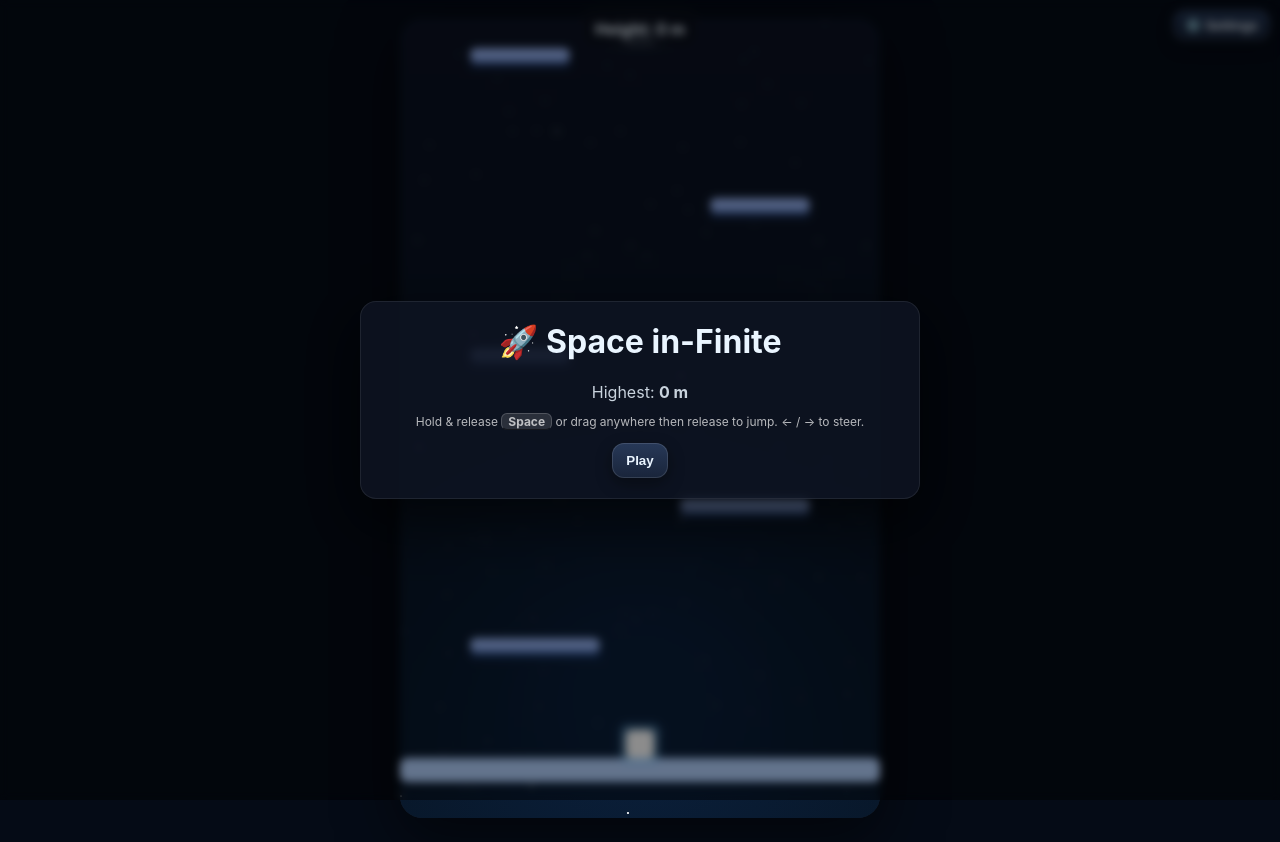
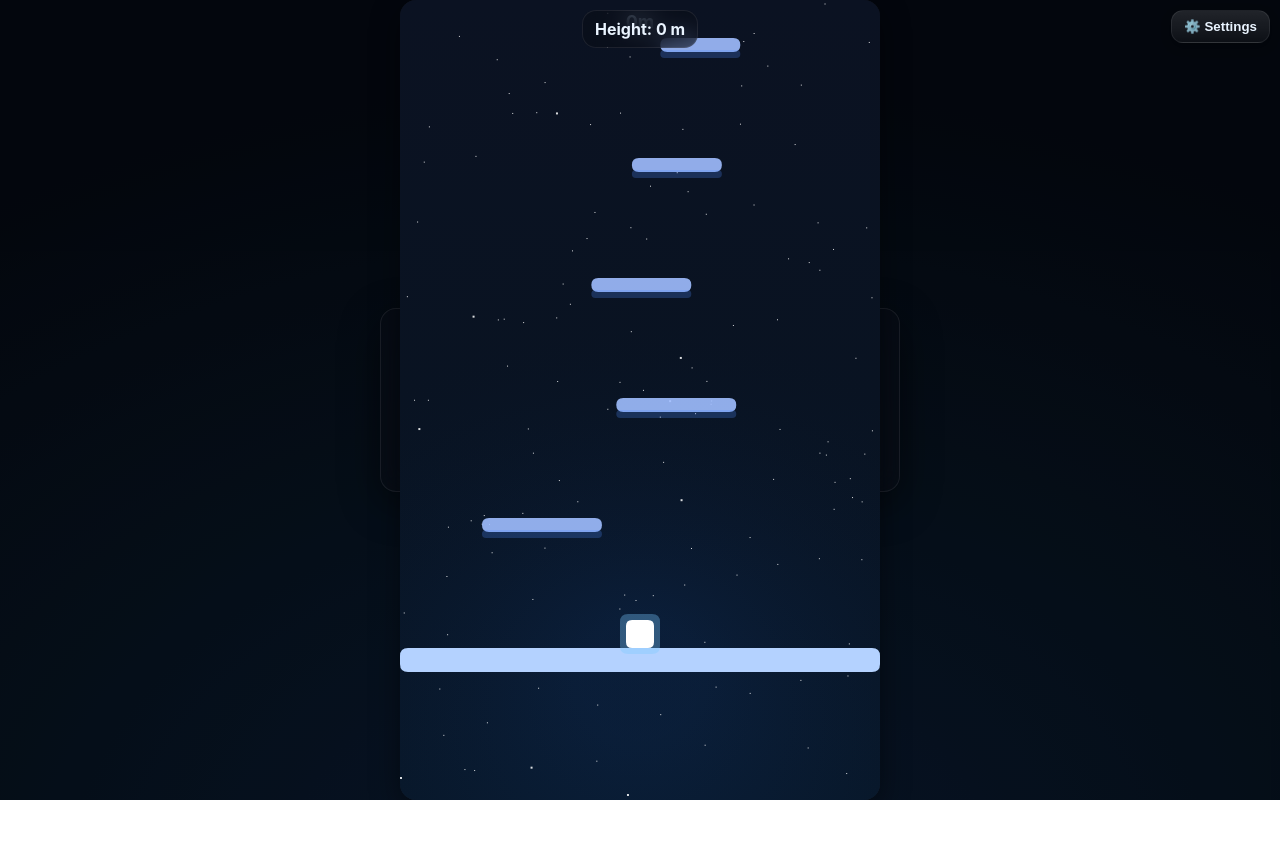
Before and after one commit to Marshii30/space-in-finite, a React (Vite) app: page / in a window 1280 px wide. After the commit the page ends 800 px from the top, so only its background shows below. Built offline with nearby package versions, Linux system fonts and the light colour scheme.

Commit message:
chore: update GameCanvas & globals.css

```diff
--- a/src/styles/globals.css
+++ b/src/styles/globals.css
@@ -1,87 +1,85 @@
 :root{
-  --bg:#050b16;
-  --panel:#0b1222;
-  --panel-2:#0a0f1c;
-  --text:#eaf5ff;
-  --muted:rgba(255,255,255,.7);
-  --accent:#6fb3ff;
+  --bg:#0a0f1a;
+  --panel:rgba(10,14,22,.55);
+  --panelBorder:rgba(255,255,255,.08);
+  --accent:#58ccff;
+  --text:#eaf4ff;
 }
 
-*{ box-sizing:border-box; }
-html,body,#root{ height:100%; }
-html,body{
+*{box-sizing:border-box}
+html,body,#root{height:100%}
+body{
   margin:0;
-  background:var(--bg);
+  font-family: Inter, system-ui, -apple-system, Segoe UI, Roboto, "Helvetica Neue", Arial, "Noto Sans", "Apple Color Emoji","Segoe UI Emoji", "Segoe UI Symbol", "Noto Color Emoji", sans-serif;
   color:var(--text);
-  font-family: Inter, system-ui, -apple-system, Segoe UI, Roboto, Helvetica, Arial, "Apple Color Emoji", "Segoe UI Emoji", "Segoe UI Symbol", sans-serif;
+  background: radial-gradient(1200px 800px at 50% 110%, #0b1e3a 0%, #071422 60%, #050a14 100%);
+  overflow:hidden;
 }
 
-/* center the game stage */
+/* Center stage */
 .game-wrap{
-  min-height:100%;
-  display:grid;
-  place-items:center;
-  padding:18px 10px 24px;
+  display:flex;
+  align-items:center;
+  justify-content:center;
+  width:100%;
+  height:100%;
+  padding:16px;
 }
 .stage{
   position:relative;
   width:480px;
   height:800px;
-  border-radius:22px;
+  border-radius:16px;
   overflow:hidden;
-  background:linear-gradient(#0c1526,#091220);
-  box-shadow:
-    0 20px 60px rgba(0,0,0,.55),
-    inset 0 0 0 1px rgba(255,255,255,.05);
+  box-shadow:0 10px 30px rgba(0,0,0,.45), inset 0 0 0 1px rgba(255,255,255,.06);
+  background: transparent;
 }
 .stage canvas{
   position:absolute;
   inset:0;
-  display:block;
 }
 
-/* generic UI bits (HUD / Modals / Buttons) */
+/* Buttons */
+.btn{
+  background: linear-gradient(180deg, rgba(255,255,255,.12), rgba(255,255,255,.04));
+  color:var(--text);
+  border:1px solid var(--panelBorder);
+  border-radius:12px;
+  padding:10px 14px;
+  font-weight:600;
+  cursor:pointer;
+  transition:transform .08s ease, box-shadow .15s ease, background .2s ease;
+  box-shadow:0 4px 12px rgba(0,0,0,.25);
+}
+.btn:hover{ transform:translateY(-1px); }
+.btn:active{ transform:translateY(0); }
+
+/* Modal */
 .modal-wrap{
-  position:fixed; inset:0; z-index:40;
-  display:grid; place-items:center;
-  background:rgba(0,0,0,.45);
-  backdrop-filter: blur(4px);
+  position:fixed; inset:0; display:flex; align-items:center; justify-content:center;
+  background:rgba(0,0,0,.35);
+  padding:18px;
 }
 .modal{
-  width:min(560px,92vw);
-  background:rgba(14,20,34,.86);
-  border:1px solid rgba(255,255,255,.08);
+  width:min(520px, 92vw);
+  background:var(--panel);
+  border:1px solid var(--panelBorder);
   border-radius:16px;
-  padding:20px;
-  box-shadow: 0 20px 60px rgba(0,0,0,.6);
+  padding:18px;
+  backdrop-filter: blur(14px);
+  box-shadow: 0 12px 40px rgba(0,0,0,.45);
   text-align:center;
 }
+h1,h2{margin:.3em 0}
+.tiny{ font-size:12px; opacity:.8 }
 
-.btn{
-  appearance:none; border:0; cursor:pointer;
-  padding:10px 14px; border-radius:12px;
-  font-weight:700; color:var(--text);
-  background:linear-gradient(180deg, rgba(120,170,255,.25), rgba(120,170,255,.12));
-  box-shadow:
-    inset 0 0 0 1px rgba(255,255,255,.12),
-    0 6px 16px rgba(0,0,0,.35);
-  transition: transform .08s ease, filter .08s ease;
+/* HUD <kbd> look (if ever shown in text) */
+kbd{
+  background:#111827;
+  color:#e5e7eb;
+  border-radius:6px;
+  padding:2px 6px;
+  border:1px solid rgba(255,255,255,.15);
+  font-family: ui-monospace,SFMono-Regular,Menlo,Monaco,Consolas,"Liberation Mono","Courier New",monospace;
+  font-size:12px;
 }
-.btn:hover{ filter:brightness(1.06); }
-.btn:active{ transform:translateY(1px) scale(.99); }
-
-kbd{
-  background:rgba(255,255,255,.12);
-  border:1px solid rgba(255,255,255,.18);
-  border-bottom-color: rgba(0,0,0,.5);
-  border-radius:6px; padding:0 6px;
-  font-weight:700; font-family:inherit;
-}
-
-.tiny{ font-size:12px; color:var(--muted); }
-.card{
-  background:rgba(255,255,255,.05);
-  border:1px solid rgba(255,255,255,.08);
-  border-radius:14px;
-  padding:12px;
-}
```
Also changed, not shown: src/components/GameCanvas.jsx (+251 -137 lines).
